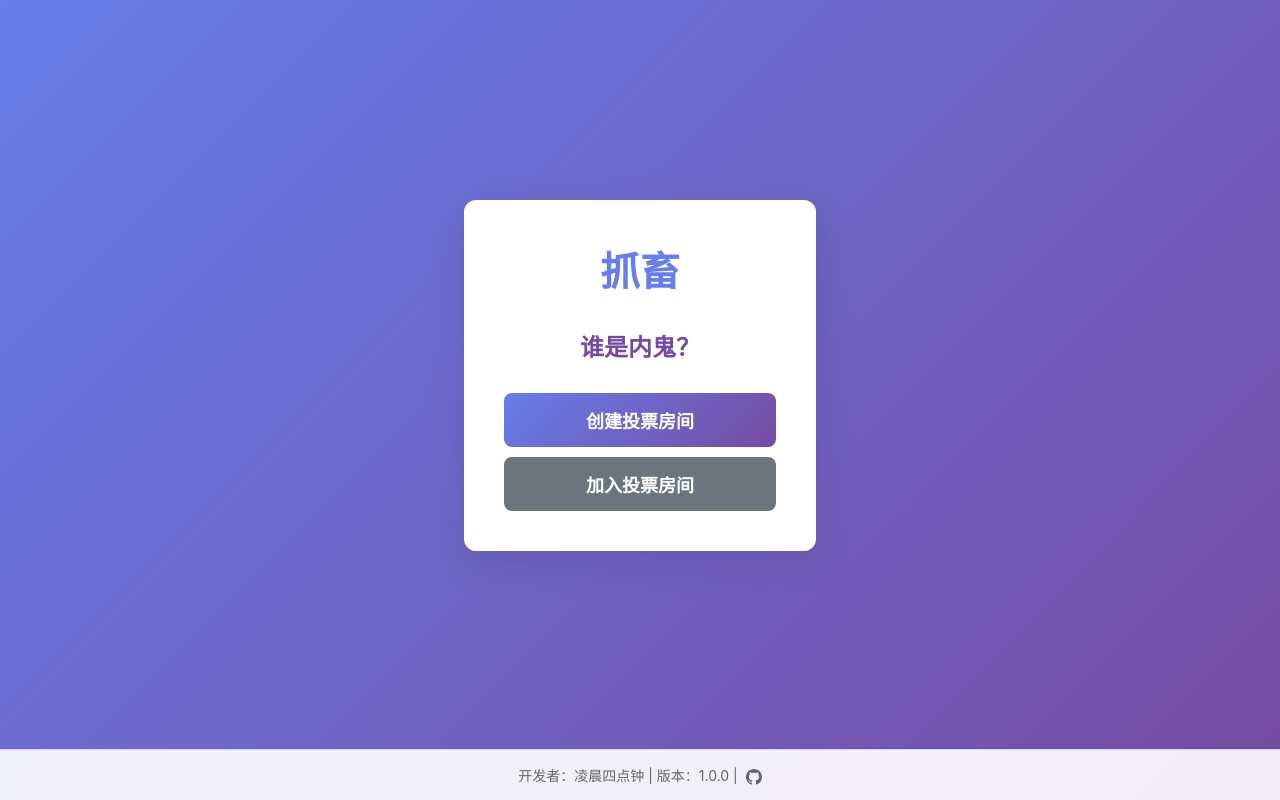
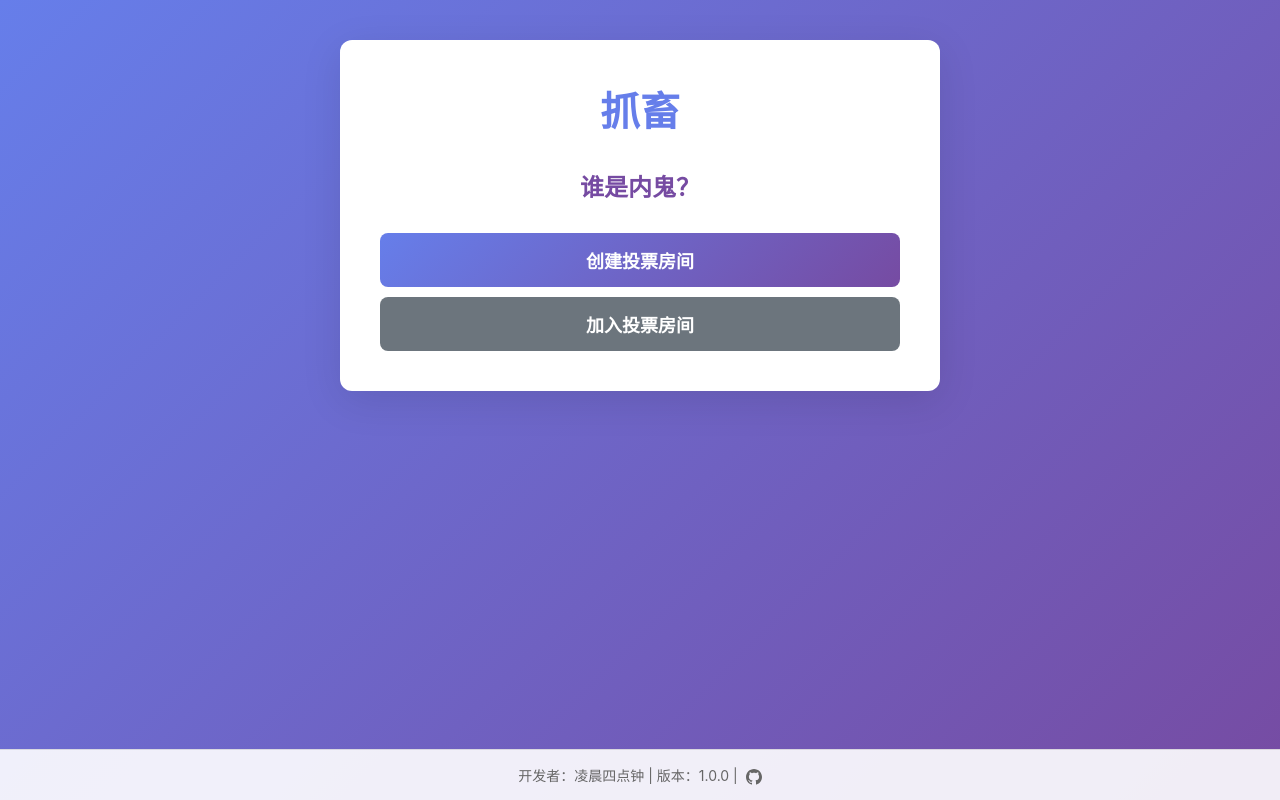
Before and after one commit to suguangsong/catch-the-mole, a Vue app in the folder frontend/: page / in a window 1280 px wide. Built offline with nearby package versions, Linux system fonts and the light colour scheme.

Commit message:
Refactor App.vue styling: change body overflow to allow vertical scrolling, adjust #app to use min-height, and modify alignment and justification in app-wrapper for improved layout.

```diff
--- a/frontend/src/App.vue
+++ b/frontend/src/App.vue
@@ -25,7 +25,8 @@ export default {
 
 html, body {
   height: 100%;
-  overflow: hidden;
+  overflow-x: hidden;
+  overflow-y: auto;
 }
 
 body {
@@ -41,21 +42,22 @@ body {
 }
 
 #app {
-  height: 100vh;
+  min-height: 100%;
   display: flex;
-  align-items: center;
+  align-items: flex-start;
   justify-content: center;
   padding: 20px;
   padding-bottom: 70px;
   box-sizing: border-box;
-  overflow: hidden;
 }
 
 .app-wrapper {
   display: flex;
   flex-direction: column;
   align-items: center;
-  justify-content: center;
+  justify-content: flex-start;
+  width: 100%;
+  padding-top: 20px;
 }
 
 .container {
```
